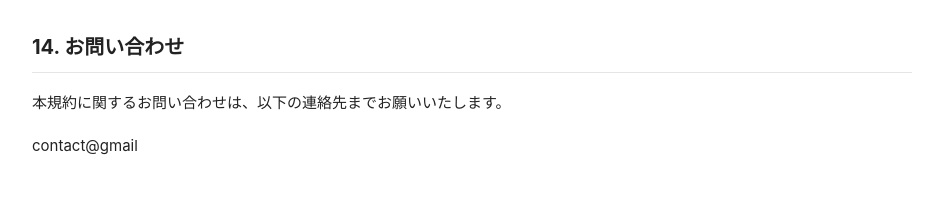
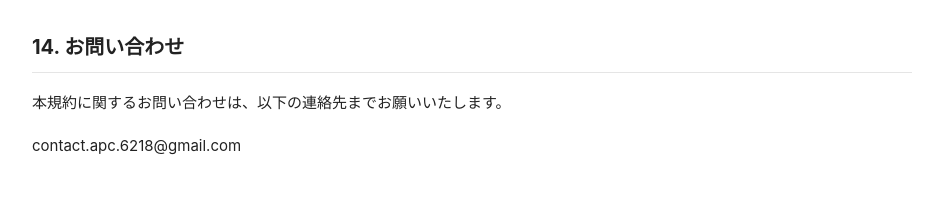
Before and after one commit to kh6218/dream-nudger-policy, a plain HTML site: page terms.html in a window 1280 px wide. Shown: the part 2505-2702 px from the top of the page, without its empty margins (168-1111 px from the left). Drawn offline with Linux system fonts and the light colour scheme.

Commit message:
Update terms.html

```diff
--- a/terms.html
+++ b/terms.html
@@ -108,7 +108,7 @@ a {
 
 <h2>14. お問い合わせ</h2>
 <p>本規約に関するお問い合わせは、以下の連絡先までお願いいたします。</p>
-<p>contact@gmail</p>
+<p>contact.apc.6218@gmail.com</p>
 
 <p class="footer">以上</p>
 
```
